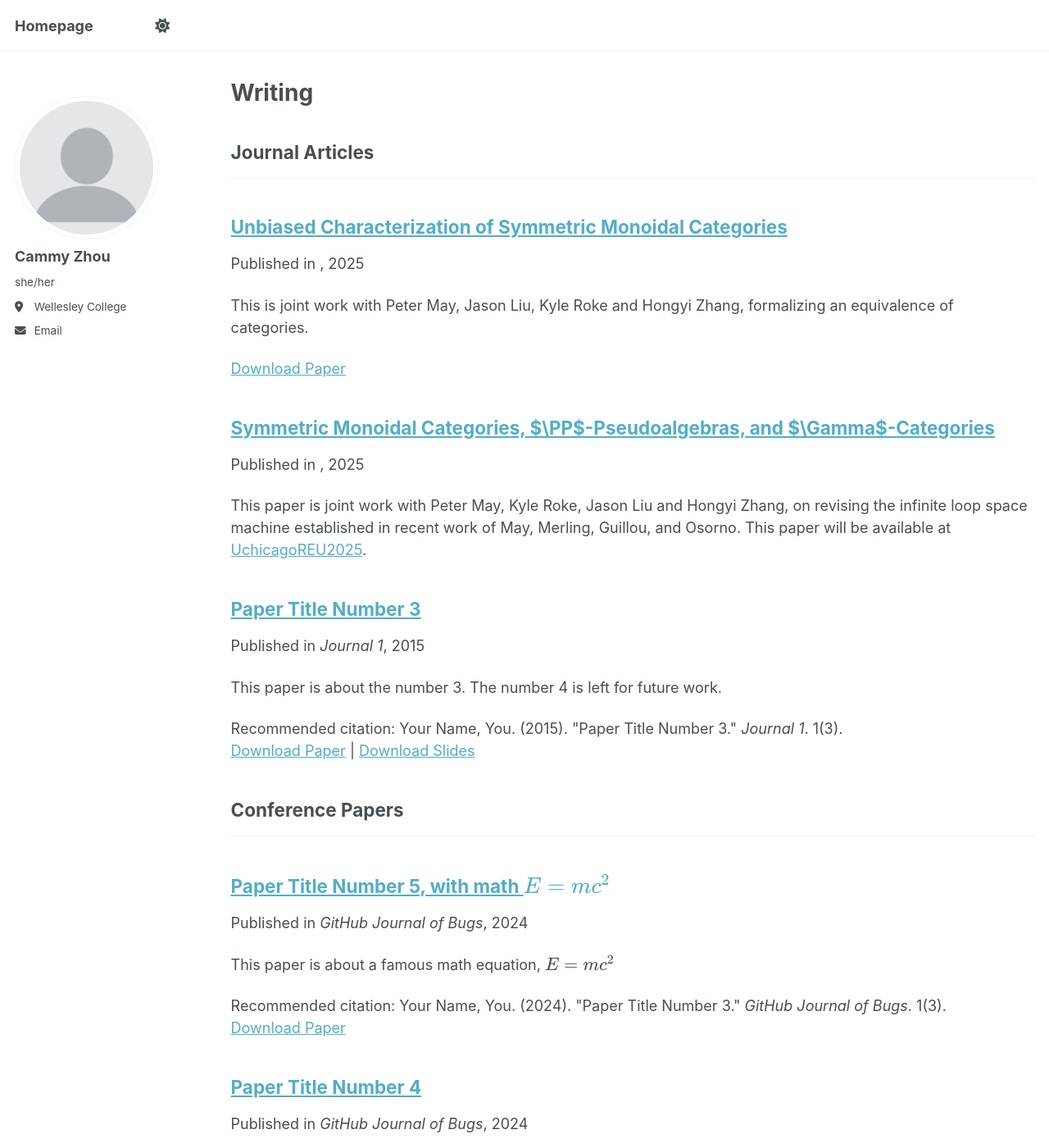
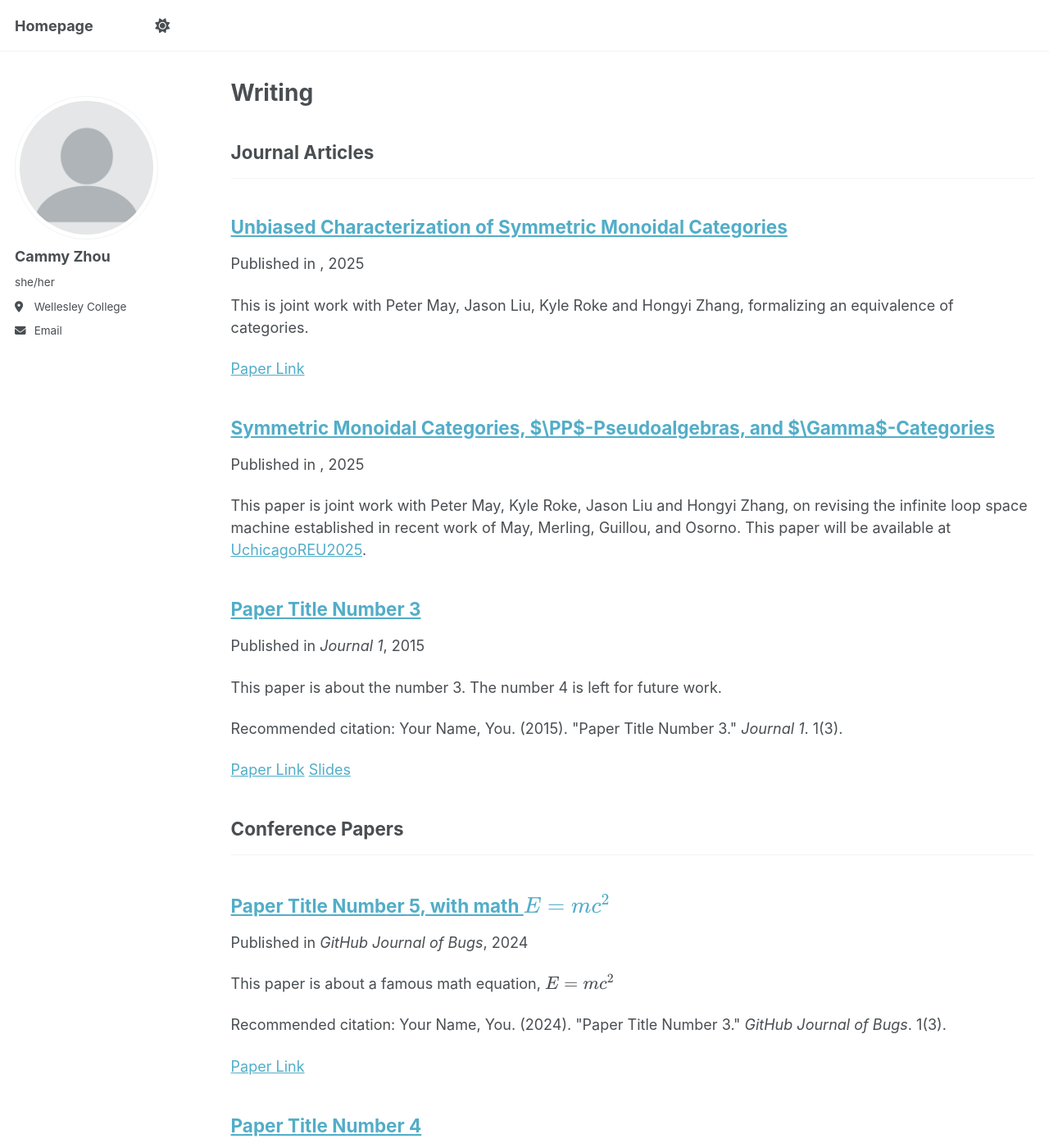
Before and after one commit to cakezhou/cakezhou.github.io, a Jekyll site: the page built from _pages/publications.html, in a window 1280 px wide and 1400 px high. Shown: the whole window at 82% size. Built offline with Jekyll 4.4.1, drawn with Linux system fonts in a browser that asks for light colours; a script bundle is joined from its source files by our own code; library files that are not in the unit come from our copies; some of the changed text lies outside the part shown.

Commit message:
Simplify citation display logic in archive template

```diff
--- a/_includes/archive-single.html
+++ b/_includes/archive-single.html
@@ -52,33 +52,21 @@
     <p class="archive__item-excerpt" itemprop="description"><p>{{ post.excerpt | markdownify | remove: '<p>' | remove: '</p>' }}<strong><a href="{{ base_path }}{{ post.url }}" rel="permalink"> Read more</a></strong></p></p>
     {% endif %}
 
-    {% if post.citation and post.paperurl and post.slidesurl and post.bibtexurl %}
-      <p>Recommended citation: {{ post.citation }}<br /><a href="{{ post.paperurl }}">Download Paper</a> | <a href="{{ post.slidesurl }}">Download Slides</a> | <a href="{{ post.bibtexurl }}">Download Bibtex</a></p>
-    {% elsif post.citation and post.paperurl and post.slidesurl %}
-      <p>Recommended citation: {{ post.citation }}<br /><a href="{{ post.paperurl }}">Download Paper</a> | <a href="{{ post.slidesurl }}">Download Slides</a></p>
-    {% elsif post.citation and post.paperurl and post.bibtexurl %}
-      <p>Recommended citation: {{ post.citation }}<br /><a href="{{ post.paperurl }}">Download Paper</a> | <a href="{{ post.bibtexurl }}">Download Bibtex</a></p>
-    {% elsif post.citation and post.paperurl %}
-      <p>Recommended citation: {{ post.citation }}<br /><a href="{{ post.paperurl }}">Download Paper</a></p>
-    {% elsif post.citation and post.slidesurl and post.bibtexurl %}
-      <p>Recommended citation: {{ post.citation }}<br /><a href="{{ post.slidesurl }}">Download Slides</a> | <a href="{{ post.bibtexurl}}">Download Bibtex</a></p>
-    {% elsif post.citation and post.slidesurl %}
-      <p>Recommended citation: {{ post.citation }}<br /><a href="{{ post.slidesurl }}">Download Slides</a></p>
-    {% elsif post.citation and post.bibtexurl %}
-      <p>Recommended citation: {{ post.citation }}<br /><a href="{{ post.bibtexurl }}">Download Bibtex</a></p>
-    {% elsif post.citation %}
-      <p>Recommended citation: {{ post.citation }}</p>
-    {% elsif post.paperurl and post.bibtexurl %}
-      <p><a href=" {{ post.paperurl }} ">Download Paper</a> | <a href="{{ post.bibtexurl }}">Download Bibtex</a></p>
-    {% elsif post.paperurl %}
-      <p><a href=" {{ post.paperurl }} ">Download Paper</a></p>
-    {% elsif post.slidesurl and post.bibtexurl %}
-      <p><a href="{{ post.slidesurl }}">Download Slides</a> | <a href="{{ post.bibtexurl }}">Download Bibtex</a></p>
-    {% elsif post.slidesurl %}
-      <p><a href="{{ post.slidesurl }}">Download Slides</a></p>
-    {% elsif post.bibtexurl %}
-      <p><a href="{{ post.bibtexurl }}">Download Bibtex</a></p>
-    {% endif %}
+   {% if post.citation %}
+     <p>Recommended citation: {{ post.citation }}</p>
+   {% endif %}
 
+   <p>
+     {% if post.paperurl %}
+       <a href="{{ post.paperurl }}">Paper Link</a> {% endif %}
+
+     {% if post.slidesurl %}
+       <a href="{{ post.slidesurl }}">Slides</a>
+     {% endif %}
+
+     {% if post.bibtexurl %}
+       <a href="{{ post.bibtexurl }}">BibTeX</a>
+     {% endif %}
+   </p>
   </article>
 </div>
```
